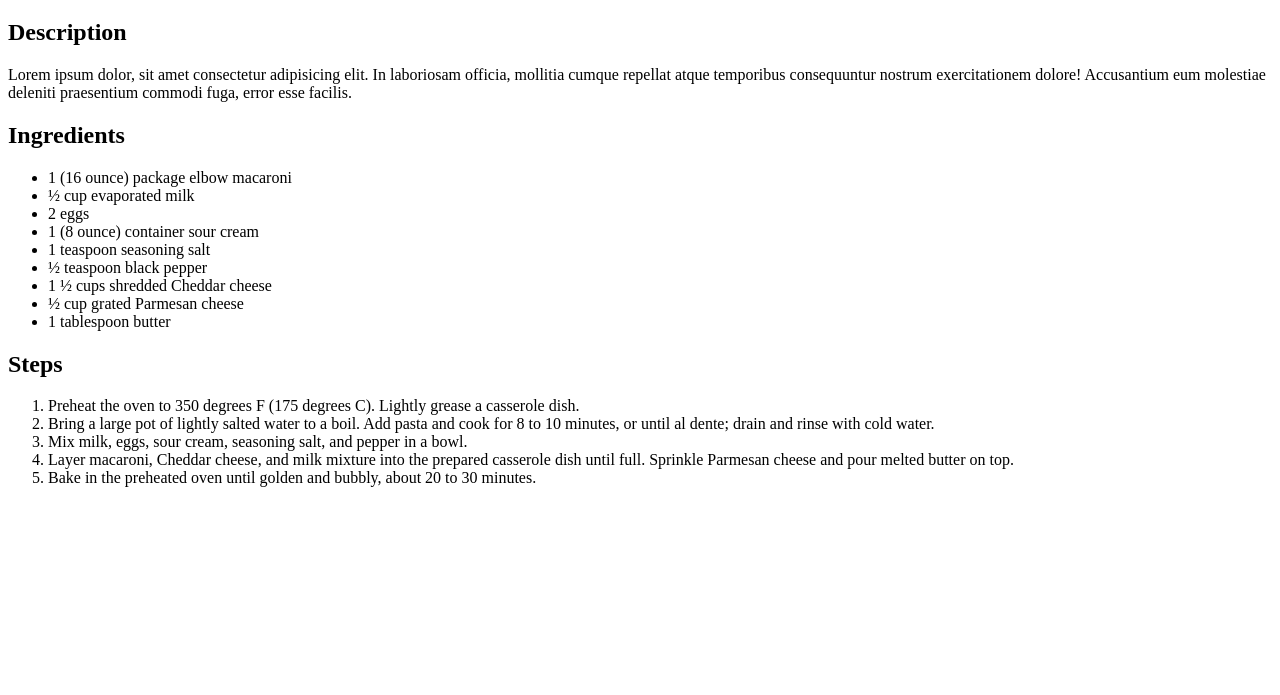
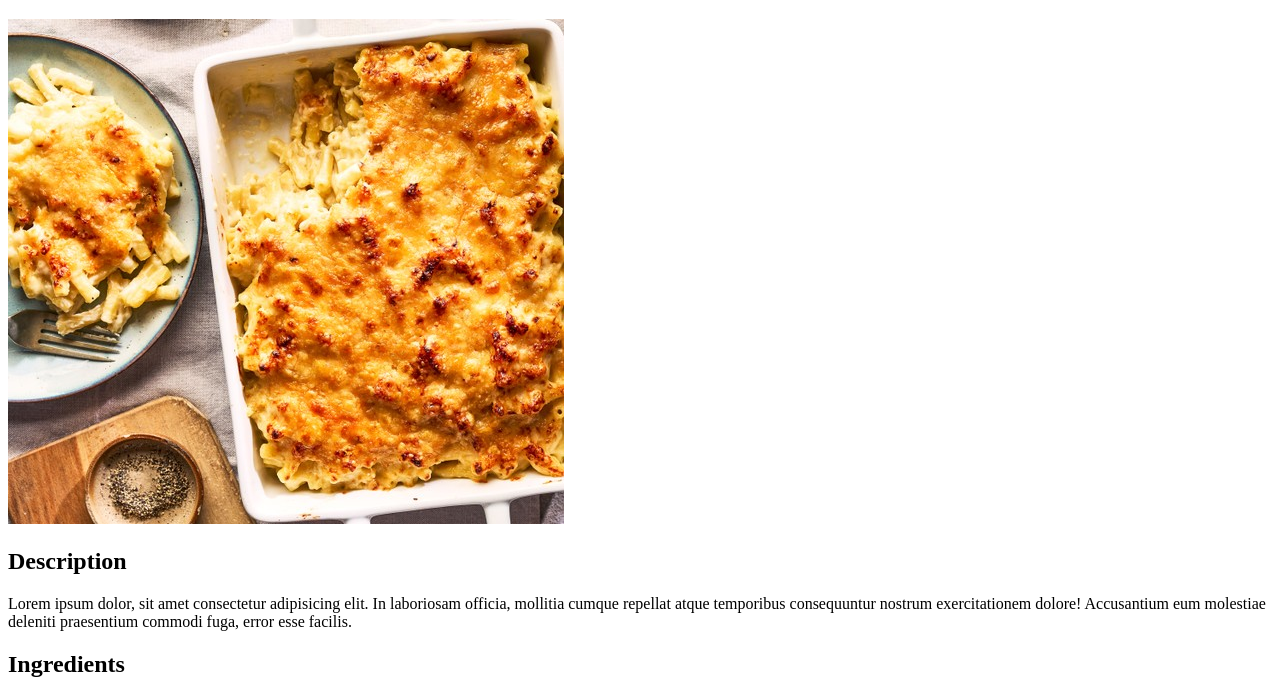
Before and after one commit to luuk00101/odin-recipes, a plain HTML site: page recipes/macaroni.html in a window 1280 px wide. Shown: the part 61-756 px from the top of the page. Drawn offline with Linux system fonts and the light colour scheme.

Commit message:
Add images to the recipes

```diff
--- a/recipes/macaroni.html
+++ b/recipes/macaroni.html
@@ -7,6 +7,9 @@
   </head>
   <body>
     <h1>Macaroni and Cheese</h1>
+    <img
+      src="../images/macaroni-and-cheese.jpg"
+      alt="an image of macaroni and cheese" />
 
     <h2>Description</h2>
     <p>
```
Also changed, not shown: recipes/carbonara.html (+1 -0 lines), recipes/lasagna.html (+1 -0 lines).
